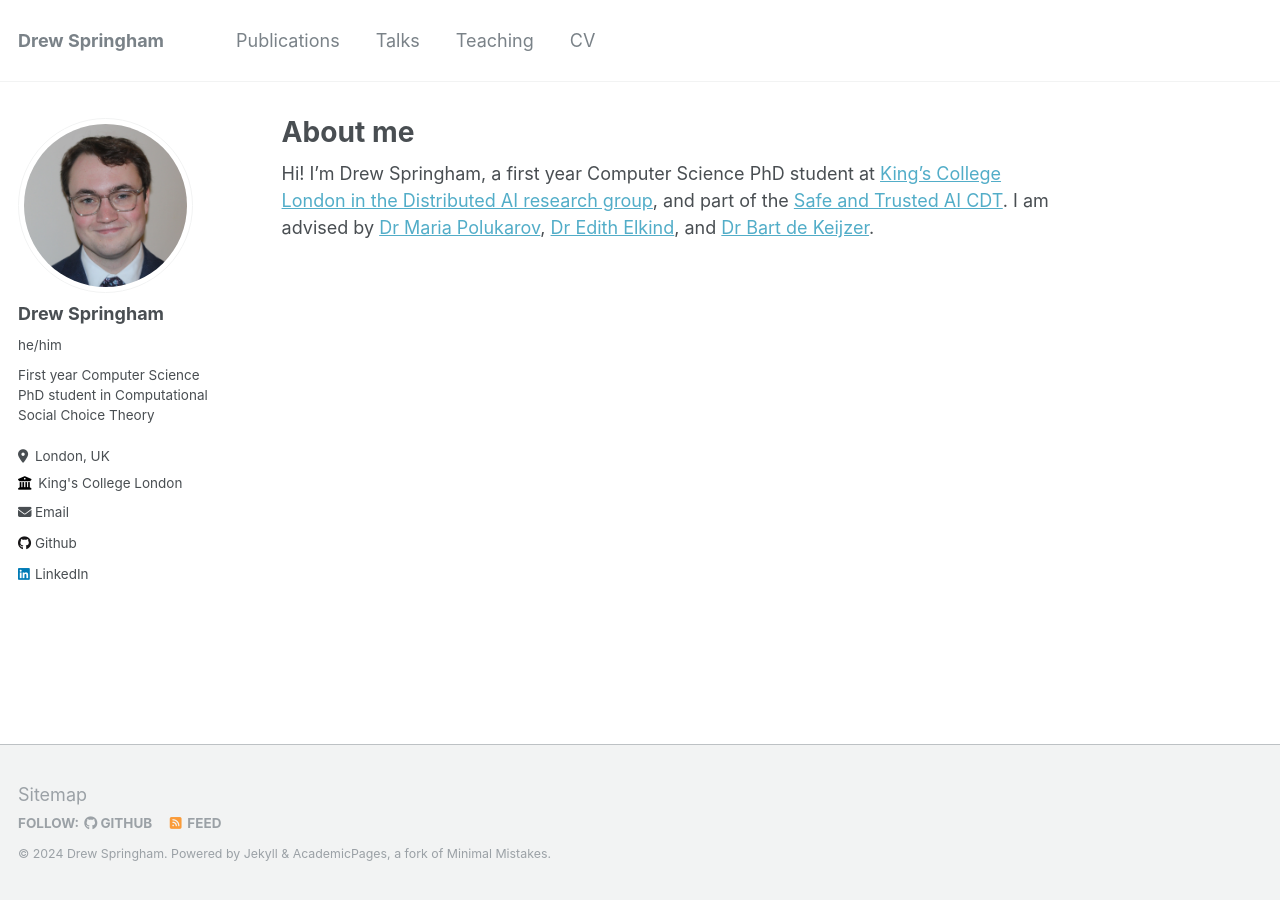
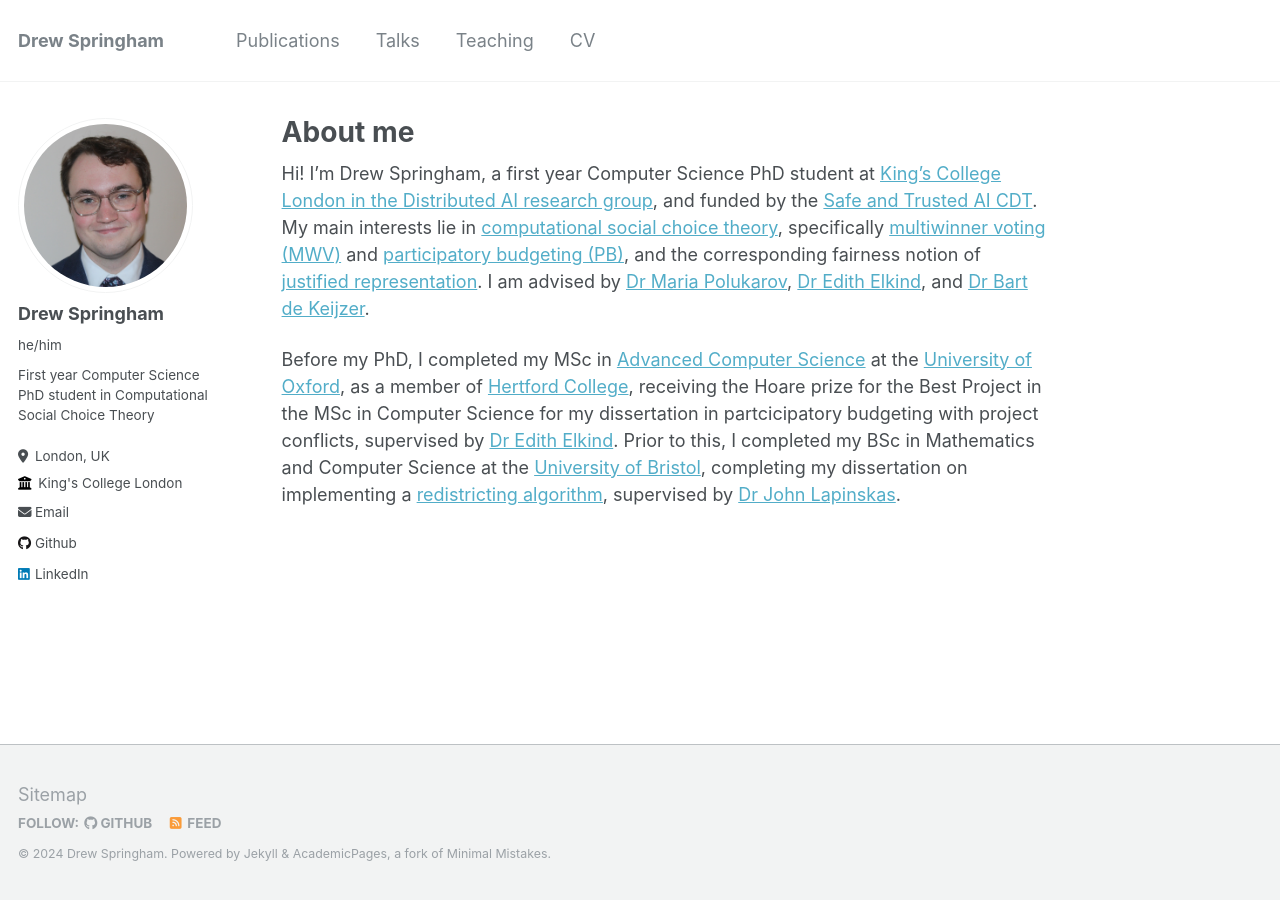
Before and after one commit to DrewSpringham/DrewSpringham.github.io, a Jekyll site: the page built from _pages/about.md, in a window 1280 px wide. Built offline with Jekyll 4.4.1, drawn with Linux system fonts in a browser that asks for light colours.

Commit message:
add insterests and past

```diff
--- a/_pages/about.md
+++ b/_pages/about.md
@@ -7,4 +7,6 @@ redirect_from:
   - /about.html
 ---
 
-Hi! I'm Drew Springham, a first year Computer Science PhD student at [King's College London in the Distributed AI research group](https://www.kcl.ac.uk/research/dai), and part of the [Safe and Trusted AI CDT](https://safeandtrustedai.org/). I am advised by [Dr Maria Polukarov](https://www.kcl.ac.uk/people/maria-polukarov), [Dr Edith Elkind](https://www.cs.ox.ac.uk/people/edith.elkind/), and [Dr Bart de Keijzer](https://www.kcl.ac.uk/people/bart-de-keijzer).
+Hi! I'm Drew Springham, a first year Computer Science PhD student at [King's College London in the Distributed AI research group](https://www.kcl.ac.uk/research/dai), and funded by the [Safe and Trusted AI CDT](https://safeandtrustedai.org/). My main interests lie in [computational social choice theory](https://en.wikipedia.org/wiki/Computational_social_choice), specifically [multiwinner voting (MWV)](https://en.wikipedia.org/wiki/Multiwinner_voting) and [participatory budgeting (PB)](https://en.wikipedia.org/wiki/Participatory_budgeting), and the corresponding fairness notion of [justified representation](https://en.wikipedia.org/wiki/Justified_representation). I am advised by [Dr Maria Polukarov](https://www.kcl.ac.uk/people/maria-polukarov), [Dr Edith Elkind](https://www.cs.ox.ac.uk/people/edith.elkind/), and [Dr Bart de Keijzer](https://www.kcl.ac.uk/people/bart-de-keijzer).
+
+Before my PhD, I completed my MSc in [Advanced Computer Science](https://www.ox.ac.uk/admissions/graduate/courses/msc-advanced-computer-science) at the [University of Oxford](https://www.cs.ox.ac.uk/), as a member of [Hertford College](https://www.hertford.ox.ac.uk/), receiving the Hoare prize for the Best Project in the MSc in Computer Science for my dissertation in partcicipatory budgeting with project conflicts, supervised by [Dr Edith Elkind](https://www.cs.ox.ac.uk/people/edith.elkind/). Prior to this, I completed my BSc in Mathematics and Computer Science at the [University of Bristol](https://www.bristol.ac.uk/engineering/schools/computer-science/), completing my dissertation on implementing a [redistricting algorithm](https://doi.org/10.4230/LIPIcs.FORC.2021.3), supervised by [Dr John Lapinskas](https://orcid.org/0000-0003-3197-0854).
```
